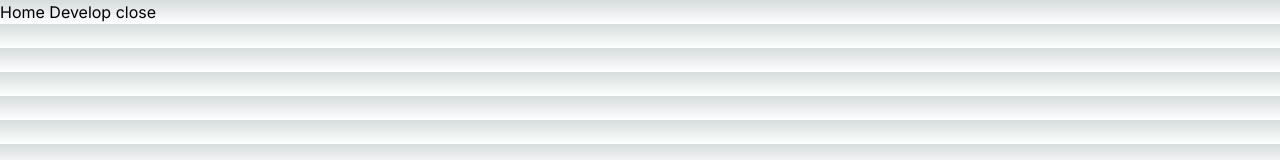
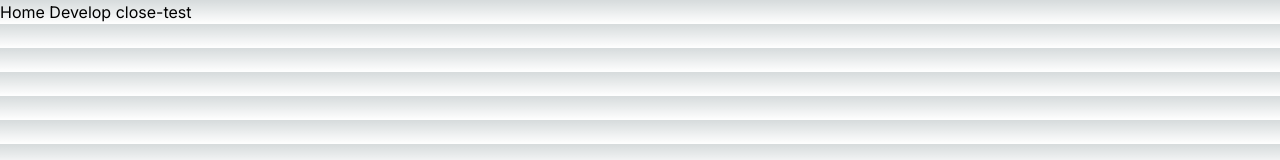
Before and after one commit to stat1202/yarn-nextjs-test, a Next.js app: page / in a window 1280 px wide. Shown: the top 160 px of the page. Built offline with nearby package versions, Linux system fonts and the light colour scheme.

Commit message:
#4 close :

```diff
--- a/src/app/page.tsx
+++ b/src/app/page.tsx
@@ -1,5 +1,5 @@
 import React from "react";
 
 export default function Home() {
-  return <div>Home Develop close</div>;
+  return <div>Home Develop close-test</div>;
 }
```
